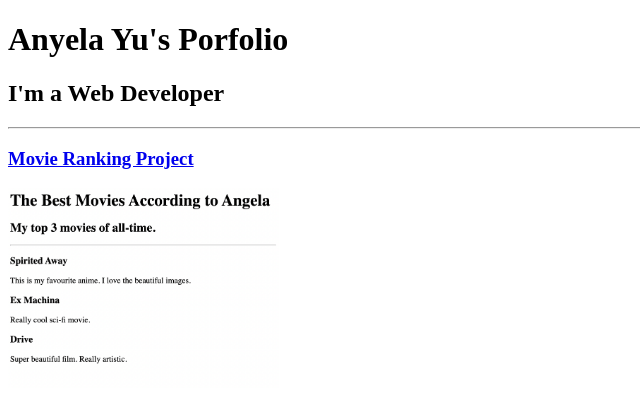
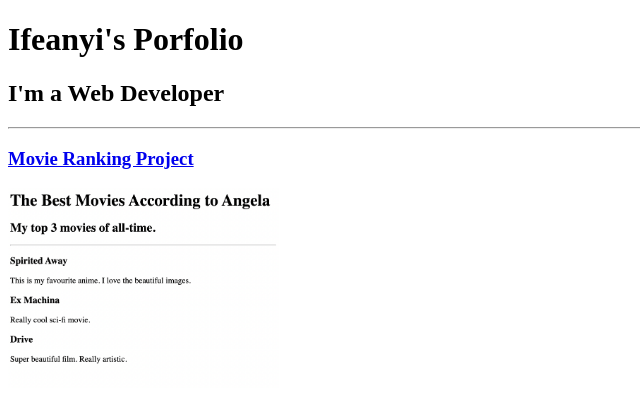
Before and after one commit to Jayflexzy/html-portfolio, a plain HTML site: page index.html in a window 1280 px wide. Shown: the top 408 px of the page, without its empty margins (0-640 px from the left). Drawn offline with Linux system fonts and the light colour scheme.

Commit message:
Update index.html

```diff
--- a/index.html
+++ b/index.html
@@ -7,7 +7,7 @@
     <title>Ifeanyi's Portfolio</title>
 </head>
 <body>
-    <h1>Anyela Yu's Porfolio</h1>
+    <h1>Ifeanyi's Porfolio</h1>
     <h2>I'm a Web Developer</h2>
     <hr/>
     <h3><a href="./public/movie-ranking.html">Movie Ranking Project
```
